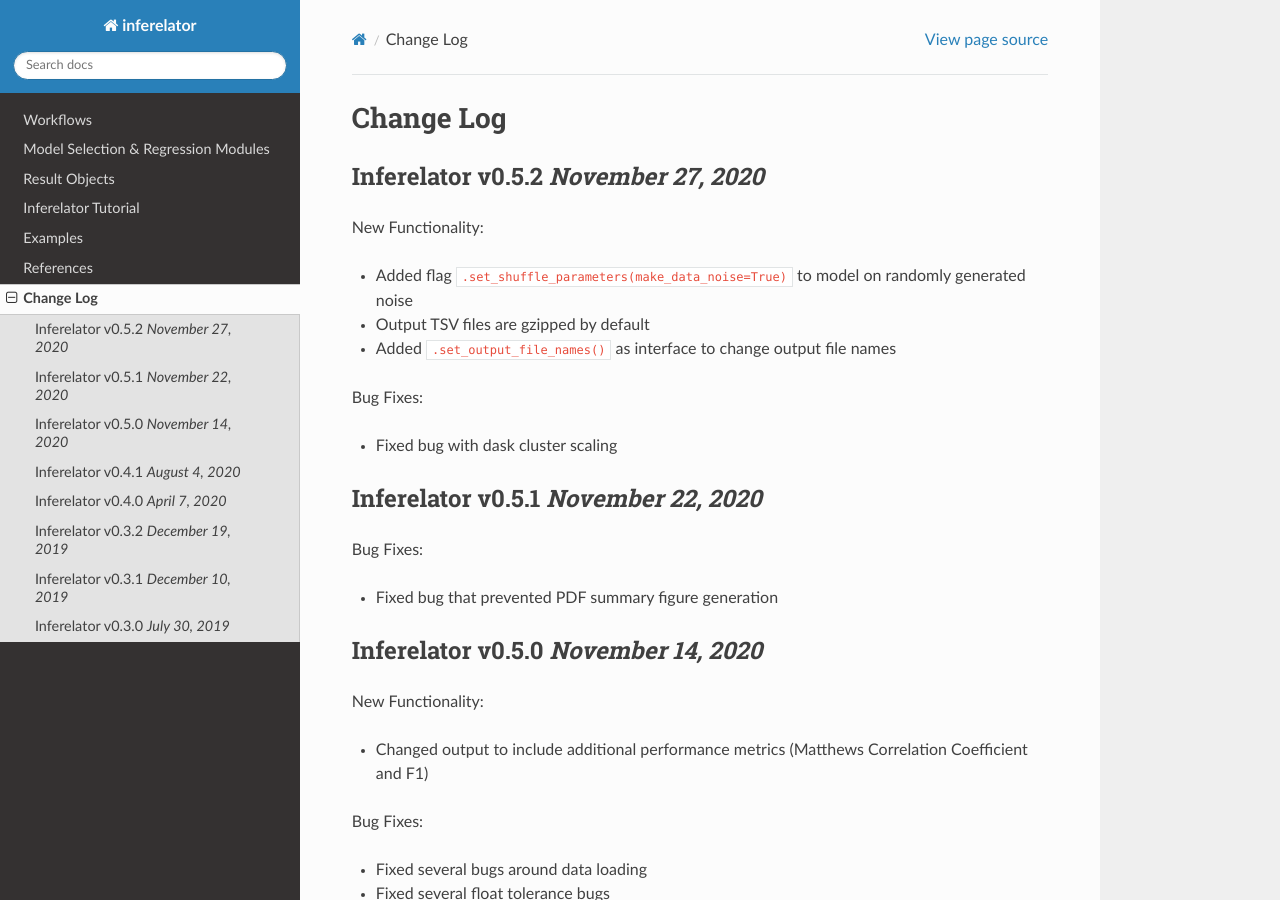
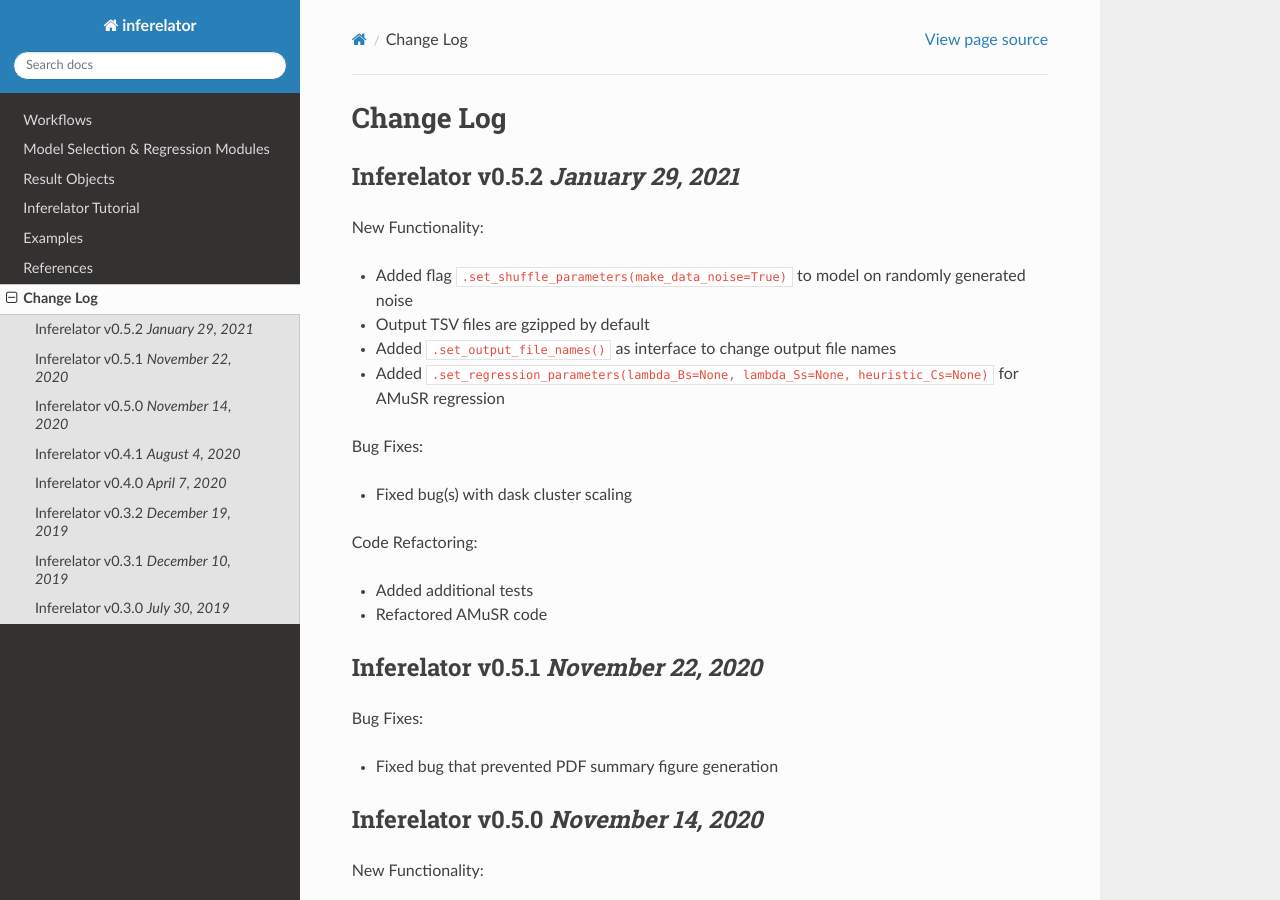
Before and after one commit to flatironinstitute/inferelator, a Sphinx documentation site: the page built from docs/changelog.rst, in a window 1280 px wide and 900 px high. Built offline with Sphinx 7.4.7 and the Read the Docs theme 2.0.0, drawn with Linux system fonts in a browser that asks for light colours.

Commit message:
AMuSR refactor

```diff
--- a/docs/changelog.rst
+++ b/docs/changelog.rst
@@ -1,7 +1,7 @@
 Change Log
 ==========
 
-Inferelator v0.5.2 `November 27, 2020`
+Inferelator v0.5.2 `January 29, 2021`
 --------------------------------------
 
 New Functionality:
@@ -9,10 +9,16 @@ New Functionality:
 - Added flag ``.set_shuffle_parameters(make_data_noise=True)`` to model on randomly generated noise
 - Output TSV files are gzipped by default
 - Added ``.set_output_file_names()`` as interface to change output file names
+- Added ``.set_regression_parameters(lambda_Bs=None, lambda_Ss=None, heuristic_Cs=None)`` for AMuSR regression
 
 Bug Fixes:
 
-- Fixed bug with dask cluster scaling
+- Fixed bug(s) with dask cluster scaling
+
+Code Refactoring:
+
+- Added additional tests
+- Refactored AMuSR code
 
 Inferelator v0.5.1 `November 22, 2020`
 --------------------------------------
```
